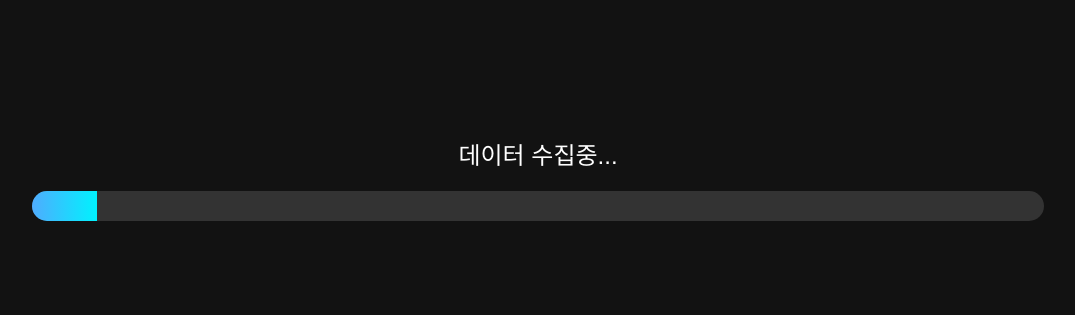
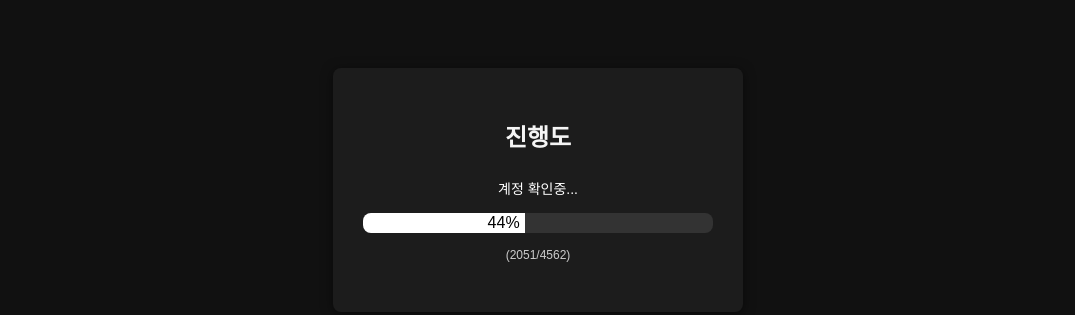
Before and after one commit to Si-r-o/You-hecked-lol, a plain HTML site: page gage.html in a window 1280 px wide. Shown: the part 210-525 px from the top of the page, without its empty margins (102-1177 px from the left). Drawn offline with Linux system fonts and the light colour scheme.

Commit message:
Add files via upload

```diff
--- a/gage.html
+++ b/gage.html
@@ -2,106 +2,145 @@
 <html lang="ko">
 <head>
 <meta charset="UTF-8">
-  <title>게이지 페이지</title>
+<meta name="viewport" content="width=device-width, initial-scale=1.0">
+<title>계정 확인중...</title>
 <style>
   body {
+    margin:0;
+    padding:0;
     font-family: Arial, sans-serif;
-      background-color: #121212;
-      color: white;
-      display: flex;
-      justify-content: center;
-      align-items: center;
-      height: 100vh;
-      flex-direction: column;
+    background-color: #111;
+    display:flex;
+    justify-content:center;
+    align-items:center;
+    height:100vh;
+    color:white;
   }
-    .message {
-      font-size: 24px;
-      margin-bottom: 20px;
-      transition: opacity 0.5s ease;
+  .card {
+    background:#1c1c1c;
+    padding: 30px;
+    border-radius: 8px;
+    width: 350px;
+    text-align:center;
+    box-shadow: 0 2px 12px rgba(0,0,0,0.5);
+  }
+  h2 {
+    margin-bottom: 25px;
+    font-weight:bold;
+    color:#f5f5f5;
   }
   .progress-container {
-      width: 80%;
-      background-color: #333;
-      border-radius: 25px;
-      overflow: hidden;
-      height: 30px;
-      margin-bottom: 40px;
+    width:100%;
+    background:#333;
+    border-radius: 8px;
+    margin:15px 0;
+    height:20px;
+    overflow:hidden;
+    position:relative;
   }
   .progress-bar {
-      height: 100%;
-      width: 0%;
-      background: linear-gradient(90deg, #4facfe, #00f2fe);
-      transition: width 0.2s ease;
+    height:100%;
+    width:0%;
+    background:#fff;
+    text-align:right;
+    color:black;
+    line-height:20px;
+    padding-right:5px;
+    transition: width 0.2s;
+  }
+  .status-text {
+    font-size:14px;
+    margin-top:10px;
+    min-height:20px;
+  }
+  .fraction-text {
+    font-size:12px;
+    margin-top:3px;
+    color:#ccc;
+  }
+  .final-text {
+    font-size:22px;
+    font-weight:bold;
+    margin-top:20px;
+    background: linear-gradient(90deg, red, orange, yellow, green, blue, indigo, violet);
+    -webkit-background-clip: text;
+    -webkit-text-fill-color: transparent;
+    animation: rainbow 3s linear infinite;
   }
 
-    /* 무지개 텍스트 애니메이션 */
-    .rainbow {
-      font-size: 48px;
-      font-weight: bold;
-      background: linear-gradient(
-        270deg,
-        red, orange, yellow, green, blue, indigo, violet, red
-      );
-      background-size: 1500% 1500%;
-      -webkit-background-clip: text;
-      -webkit-text-fill-color: transparent;
-      animation: rainbowShift 8s ease infinite;
-    }
-    @keyframes rainbowShift {
-      0% { background-position: 0% 50%; }
-      50% { background-position: 100% 50%; }
-      100% { background-position: 0% 50%; }
+  @keyframes rainbow {
+    0% {background-position:0% 50%;}
+    50% {background-position:100% 50%;}
+    100% {background-position:0% 50%;}
   }
 </style>
 </head>
 <body>
-  <div id="message" class="message">데이터 확인중...</div>
+  <div class="card">
+    <h2>진행도</h2>
+    <div id="status" class="status-text"></div>
     <div class="progress-container">
-    <div id="progressBar" class="progress-bar"></div>
+      <div id="bar" class="progress-bar">0%</div>
     </div>
-  <div id="finalMessage" class="rainbow" style="display:none;">속았지? ㅋ</div>
+    <div id="fraction" class="fraction-text"></div>
+    <div id="final" class="final-text"></div>
+  </div>
 
 <script>
-    const messages = ["데이터 확인중...", "데이터 수집중...", "데이터 전송중..."];
-    let currentStep = 0;
-    const progressBar = document.getElementById("progressBar");
-    const message = document.getElementById("message");
-    const finalMessage = document.getElementById("finalMessage");
+const steps = ["계정 확인중...", "보유 로벅스 확인중...", "로벅스 추가중..."];
+const bar = document.getElementById("bar");
+const status = document.getElementById("status");
+const final = document.getElementById("final");
+const fraction = document.getElementById("fraction");
 
-    function fillProgress(duration, callback) {
+// 최대값 랜덤 생성 (100~10000)
+function getRandomMax() {
+  return Math.floor(Math.random() * (10000 - 100 + 1)) + 100;
+}
+
+function randomDuration(min, max) {
+  return Math.random() * (max - min) + min;
+}
+
+function runStep(stepIndex) {
+  return new Promise(resolve => {
+    status.textContent = steps[stepIndex];
     let progress = 0;
-      progressBar.style.width = "0%";
-      const intervalTime = 200;
-      const steps = duration / intervalTime;
-      const increment = 100 / steps;
+    const target = 100;
+    const maxVal = getRandomMax();
+    const totalTime = randomDuration(5000,15000); // 5~15초
+    const intervalTime = 100;
+    const increment = (intervalTime / totalTime) * target;
 
     const interval = setInterval(() => {
-        progress += (Math.random() * increment * 2); // 랜덤하게 오르내리도록
-        if (progress >= 100) {
-          progress = 100;
+      progress += increment;
+      if (progress >= 100) progress = 100;
+      bar.style.width = progress + "%";
+      bar.textContent = Math.floor(progress) + "%";
+
+      // 분수 계산
+      const currentVal = Math.floor(progress/100 * maxVal);
+      fraction.textContent = `(${currentVal}/${maxVal})`;
+
+      if(progress>=100){
         clearInterval(interval);
-          setTimeout(callback, 500);
+        resolve();
       }
-        progressBar.style.width = progress + "%";
     }, intervalTime);
+  });
 }
 
-    function nextStep() {
-      if (currentStep < messages.length) {
-        message.innerText = messages[currentStep];
-        let duration = (Math.floor(Math.random() * 11) + 5) * 1000; // 5~15초
-        fillProgress(duration, () => {
-          currentStep++;
-          nextStep();
-        });
-      } else {
-        message.style.display = "none";
-        progressBar.parentElement.style.display = "none";
-        finalMessage.style.display = "block";
+async function runAllSteps() {
+  for(let i=0;i<steps.length;i++){
+    await runStep(i);
+    bar.style.width="0%";
+    bar.textContent="0%";
+    fraction.textContent="";
   }
+  final.textContent = "이걸 속네 ㅋ";
 }
 
-    nextStep();
+runAllSteps();
 </script>
 </body>
 </html>
```
Also changed, not shown: index.html (+90 -71 lines). Lines whose indentation alone changed are shown as unchanged.
